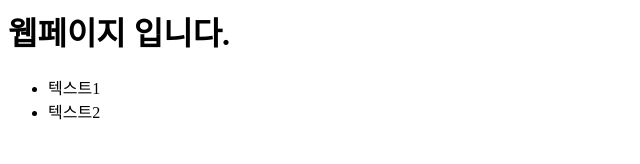
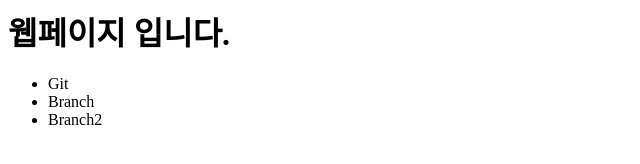
Before and after one commit to swift0507/git_test, a plain HTML site: page index.html in a window 1280 px wide. Shown: the whole page, without its empty margins (0-640 px from the left). Drawn offline with Linux system fonts and the light colour scheme.

Commit message:
branch2 추가

```diff
--- a/index.html
+++ b/index.html
@@ -7,8 +7,9 @@
         웹페이지 입니다.
         </h1>
         <ul>
-            <li>텍스트1</li>
-            <li>텍스트2</li>
+            <li>Git</li>
+            <li>Branch</li>
+            <li>Branch2</li>
         </ul>
     </body>
 </html>
```
